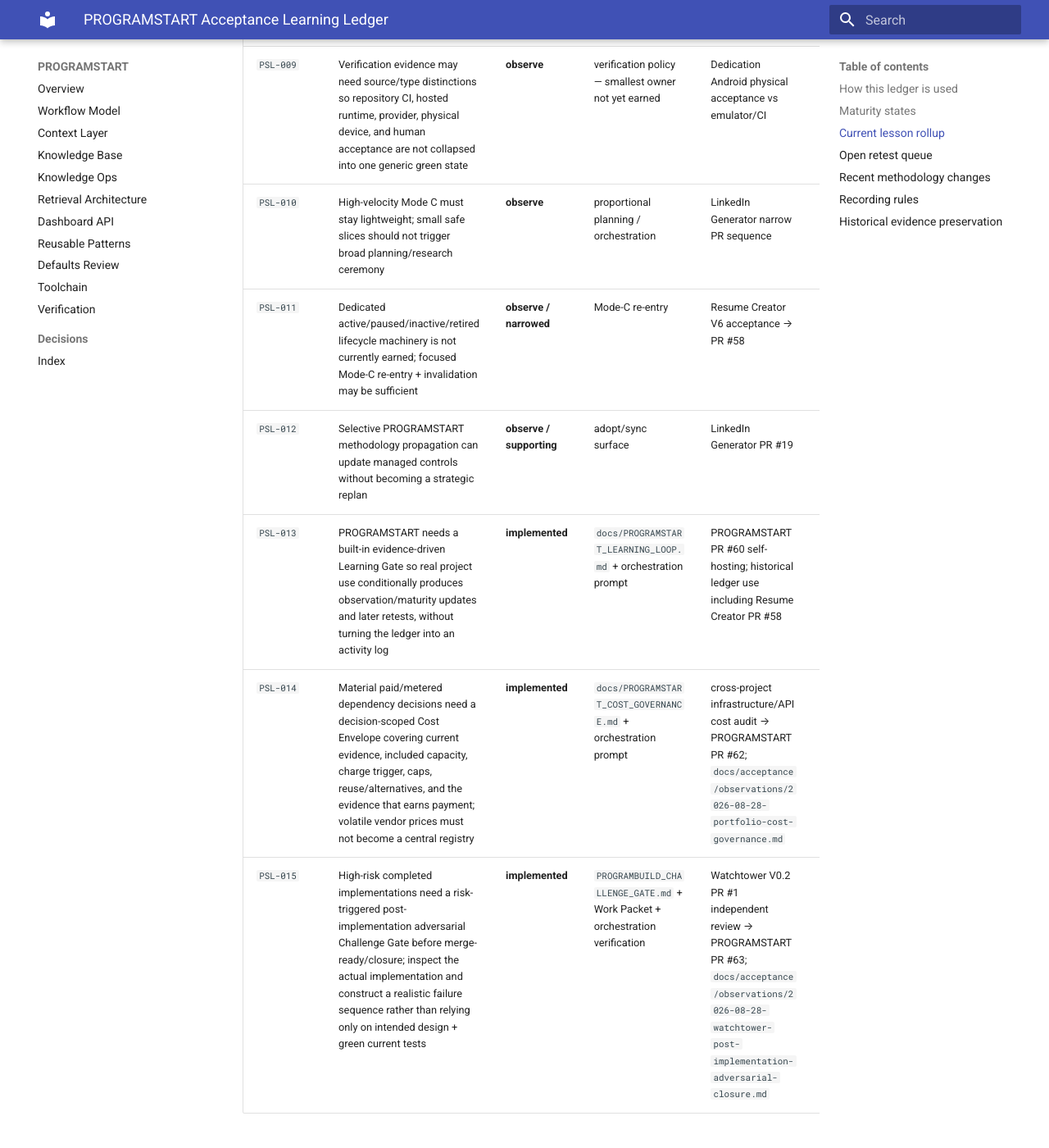
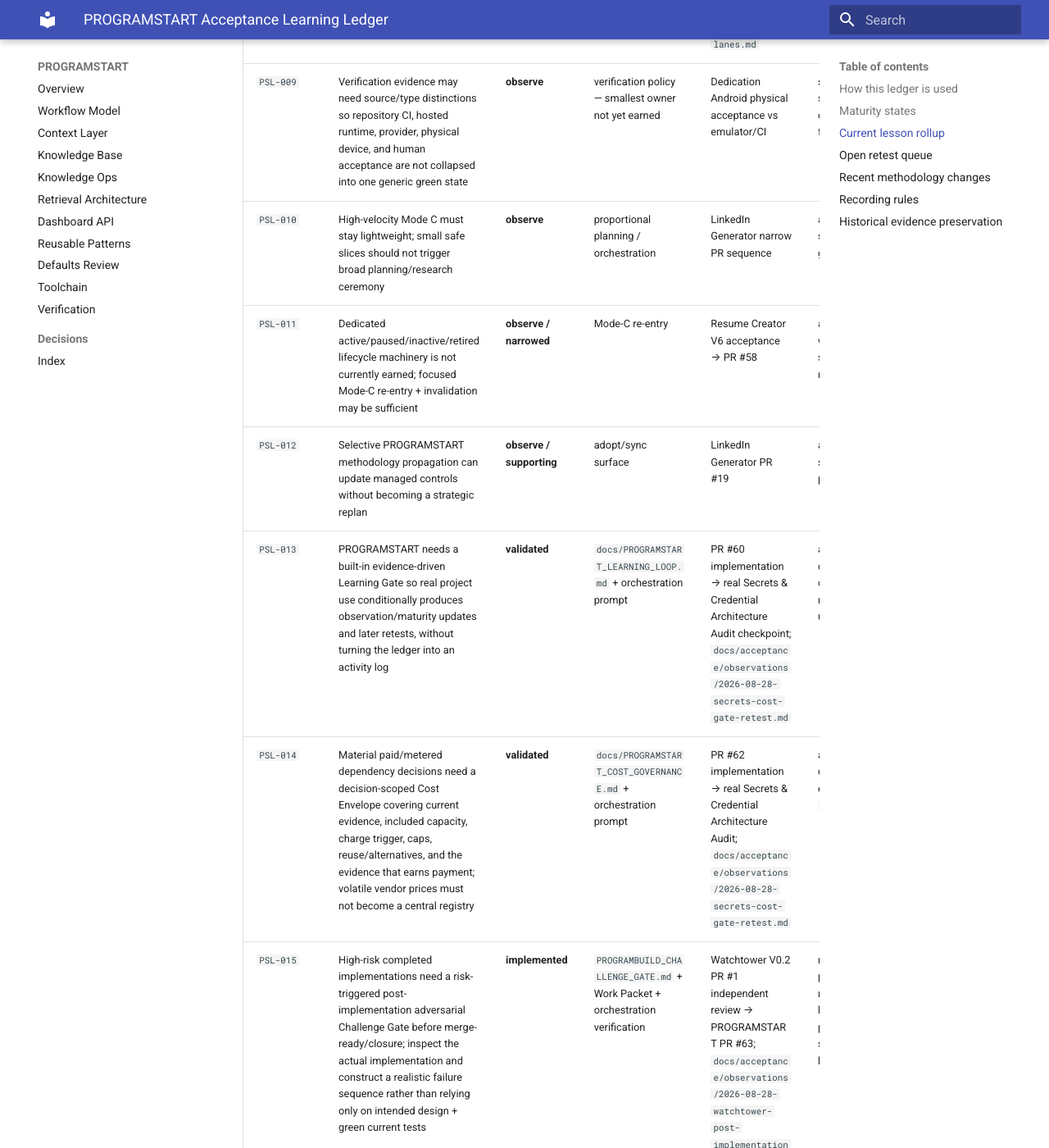
Before and after one commit to GrahamArdent/PROGRAMSTART, an MkDocs documentation site: the page built from docs/PROGRAMSTART_ACCEPTANCE_LEARNING_LEDGER.md, in a window 1280 px wide and 1400 px high, scrolled down 2549 px. Shown: the whole window at 82% size. Built offline with MkDocs 1.6.1 and Material for MkDocs 9.7.7, drawn with Linux system fonts in a browser that asks for light colours; some of the changed text lies outside the part shown.

Commit message:
docs(learning): reconcile latest validated lessons

```diff
--- a/docs/PROGRAMSTART_ACCEPTANCE_LEARNING_LEDGER.md
+++ b/docs/PROGRAMSTART_ACCEPTANCE_LEARNING_LEDGER.md
@@ -52,8 +52,8 @@
 | `PSL-010` | High-velocity Mode C must stay lightweight; small safe slices should not trigger broad planning/research ceremony | **observe** | proportional planning / orchestration | LinkedIn Generator narrow PR sequence | another rapid mature-project sequence showing a specific recurring overhead gap |
 | `PSL-011` | Dedicated active/paused/inactive/retired lifecycle machinery is not currently earned; focused Mode-C re-entry + invalidation may be sufficient | **observe / narrowed** | Mode-C re-entry | Resume Creator V6 acceptance → PR #58 | another paused/dormant project where existing primitives either succeed cleanly or expose a concrete missing state |
 | `PSL-012` | Selective PROGRAMSTART methodology propagation can update managed controls without becoming a strategic replan | **observe / supporting** | adopt/sync surface | LinkedIn Generator PR #19 | another adopted existing repo needing selective methodology sync with project authority preserved |
-| `PSL-013` | PROGRAMSTART needs a built-in evidence-driven Learning Gate so real project use conditionally produces observation/maturity updates and later retests, without turning the ledger into an activity log | **implemented** | `docs/PROGRAMSTART_LEARNING_LOOP.md` + orchestration prompt | PROGRAMSTART PR #60 self-hosting; historical ledger use including Resume Creator PR #58 | first future real product checkpoint where v2.5+ automatically evaluates the gate and either records/updates evidence or deliberately returns `no reusable lesson` |
-| `PSL-014` | Material paid/metered dependency decisions need a decision-scoped Cost Envelope covering current evidence, included capacity, charge trigger, caps, reuse/alternatives, and the evidence that earns payment; volatile vendor prices must not become a central registry | **implemented** | `docs/PROGRAMSTART_COST_GOVERNANCE.md` + orchestration prompt | cross-project infrastructure/API cost audit → PROGRAMSTART PR #62; `docs/acceptance/observations/2026-08-28-portfolio-cost-governance.md` | next normal PROGRAMSTART-assisted slice that proposes or upgrades a paid/metered provider and should activate the Cost Gate without creating ceremony or a vendor-price catalogue |
+| `PSL-013` | PROGRAMSTART needs a built-in evidence-driven Learning Gate so real project use conditionally produces observation/maturity updates and later retests, without turning the ledger into an activity log | **validated** | `docs/PROGRAMSTART_LEARNING_LOOP.md` + orchestration prompt | PR #60 implementation → real Secrets & Credential Architecture Audit checkpoint; `docs/acceptance/observations/2026-08-28-secrets-cost-gate-retest.md` | another normal checkpoint where the correct result is `no reusable lesson`, counterevidence, or a different maturity delta rather than unconditional methodology work |
+| `PSL-014` | Material paid/metered dependency decisions need a decision-scoped Cost Envelope covering current evidence, included capacity, charge trigger, caps, reuse/alternatives, and the evidence that earns payment; volatile vendor prices must not become a central registry | **validated** | `docs/PROGRAMSTART_COST_GOVERNANCE.md` + orchestration prompt | PR #62 implementation → real Secrets & Credential Architecture Audit; `docs/acceptance/observations/2026-08-28-secrets-cost-gate-retest.md` | a future metered API or infrastructure decision with a different cost shape, especially one that actually crosses a `PAY_WHEN` threshold |
 | `PSL-015` | High-risk completed implementations need a risk-triggered post-implementation adversarial Challenge Gate before merge-ready/closure; inspect the actual implementation and construct a realistic failure sequence rather than relying only on intended design + green current tests | **implemented** | `PROGRAMBUILD_CHALLENGE_GATE.md` + Work Packet + orchestration verification | Watchtower V0.2 PR #1 independent review → PROGRAMSTART PR #63; `docs/acceptance/observations/2026-08-28-watchtower-post-implementation-adversarial-closure.md` | next material trust/security, persistence/idempotency/concurrency, migration, external-side-effect, or other high-impact/hard-to-reverse work packet that reaches PR/closure and should trigger the review without burdening low-risk work |
 
 ## Open retest queue
@@ -64,9 +64,7 @@
 2. `PSL-009` — obtain a second cross-project case proving that evidence-source/type distinctions materially improve correctness.
 3. `PSL-010` — identify a specific repeated overhead defect in another high-velocity Mode-C project before changing methodology.
 4. `PSL-011` — use another real paused/re-entry project to determine whether dedicated lifecycle states remain unnecessary.
-5. `PSL-013` — let a future normal PROGRAMSTART product checkpoint exercise the Learning Gate automatically.
-6. `PSL-014` — let the next real paid/metered provider decision exercise the Cost Gate and confirm that it produces a useful decision envelope without a stale central price registry or unnecessary process.
-7. `PSL-015` — let the next real high-risk implementation closure automatically challenge the actual completed change with a relevant failure sequence and either catch/correct a defect or clear it with targeted evidence without adding broad ceremony.
+5. `PSL-015` — let the next real high-risk implementation closure automatically challenge the actual completed change with a relevant failure sequence and either catch/correct a defect or clear it with targeted evidence without adding broad ceremony.
 
 ## Recent methodology changes
 
@@ -80,8 +78,8 @@
 - PR #56 — cross-repository dependency orchestration.
 - PR #57 — operator/manual gate handoff.
 - PR #59 — coordinated concurrent Mode-C lanes.
-- PR #60 — acceptance Learning Gate and organized evidence/rollup loop (**implemented; merge/real retest state must stay truthful**).
-- PR #62 — decision-scoped cost governance / Cost Envelope (**implemented; real project retest remains open**).
+- PR #60 — acceptance Learning Gate and organized evidence/rollup loop; later validated by the real Secrets & Credential Architecture Audit checkpoint.
+- PR #62 — decision-scoped cost governance / Cost Envelope; later validated by the real Secrets & Credential Architecture Audit provider decision.
 - PR #63 — risk-triggered post-implementation adversarial Challenge Gate (**implemented; real product retest remains open**).
 
 ## Recording rules
```
